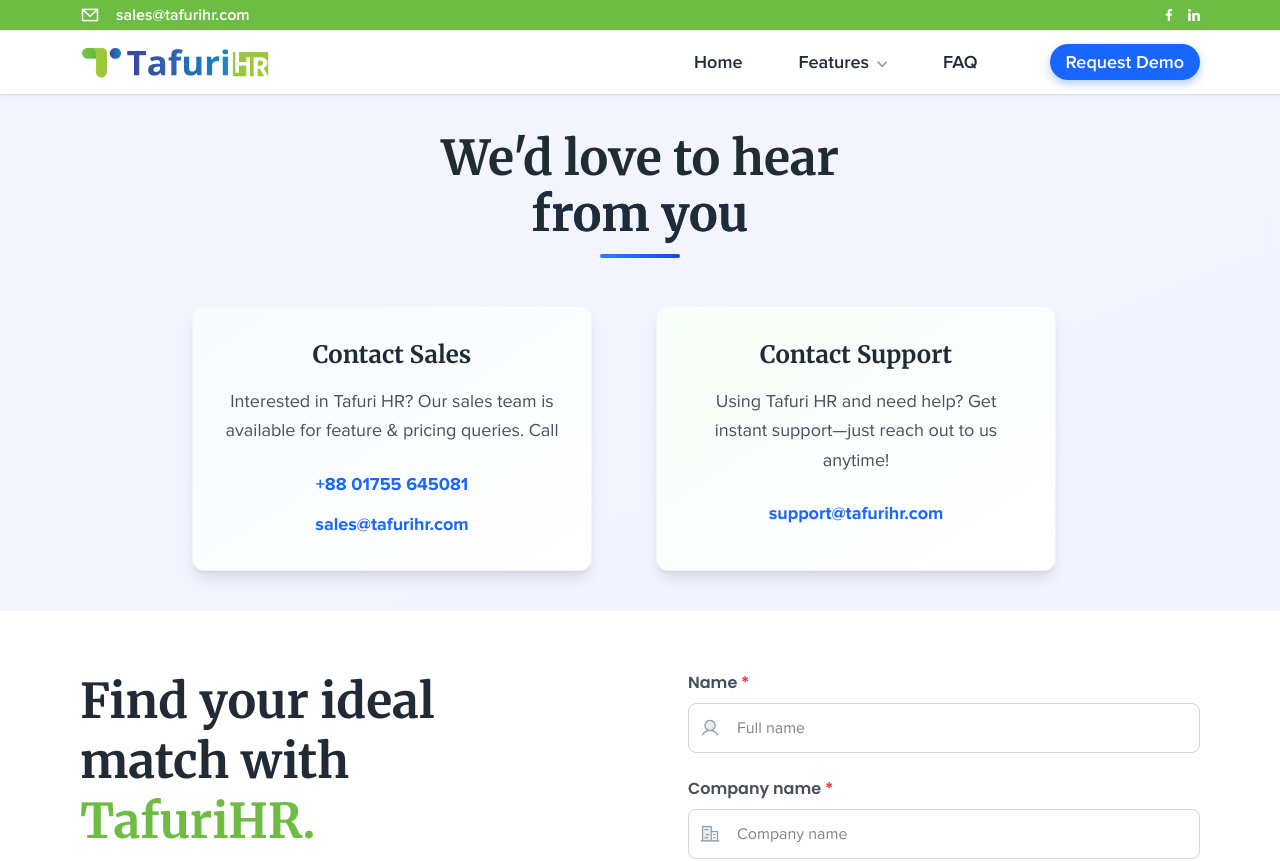
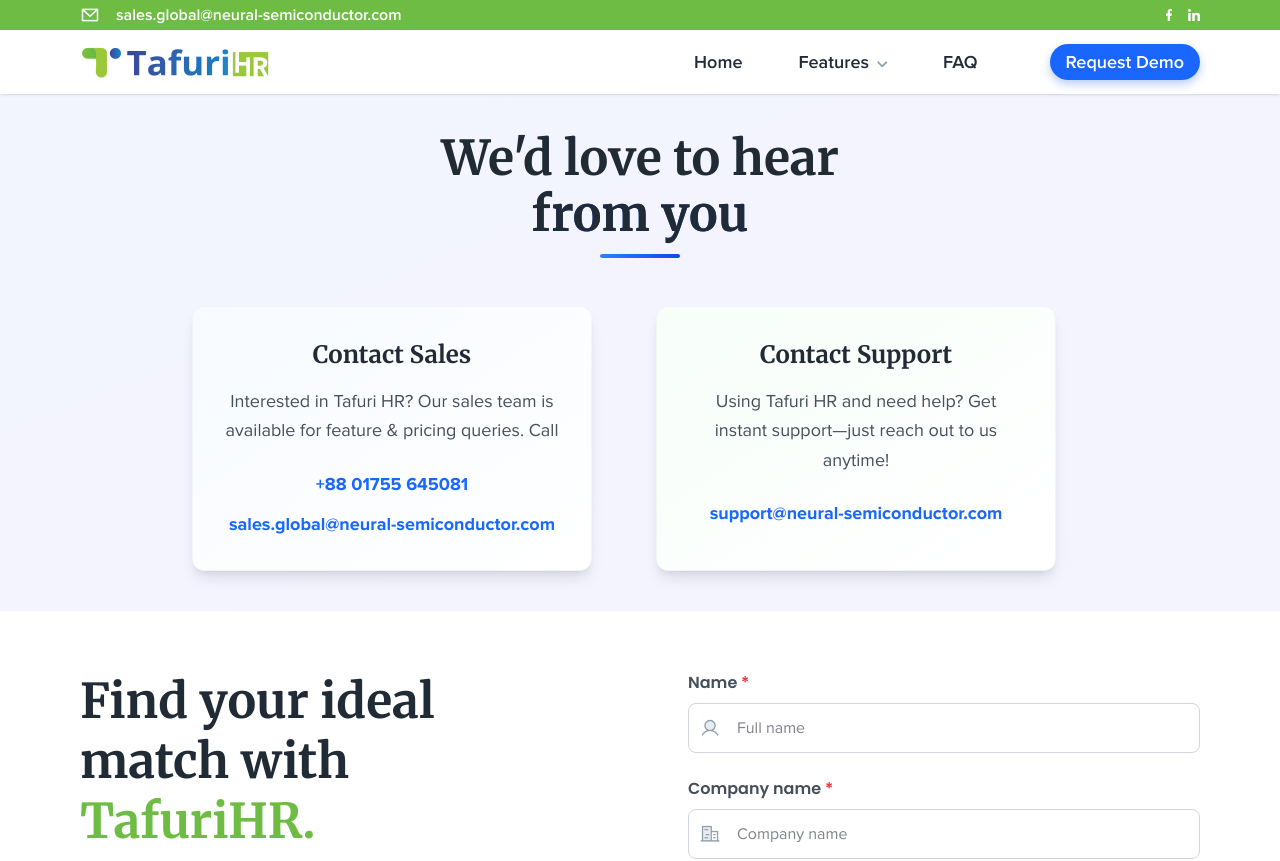
Before and after one commit to sayeed007/Tafuri-HRMS-Website, a Next.js app: page /request-demo in a window 1280 px wide. Shown: the top 861 px of the page. Built offline with nearby package versions, Linux system fonts and the light colour scheme.

Commit message:
Updated Support and sales email

```diff
--- a/src/app/layout.tsx
+++ b/src/app/layout.tsx
@@ -109,7 +109,7 @@
               contactPoint: {
                 '@type': 'ContactPoint',
                 telephone: '+88 01755 645081',
-                email: 'sales@tafurihr.com',
+                email: 'sales.global@neural-semiconductor.com',
                 contactType: 'Sales',
                 areaServed: 'Global',
               },
--- a/src/components/Footer.tsx
+++ b/src/components/Footer.tsx
@@ -62,7 +62,7 @@
                     <div>
                         <div className="text-xl font-semibold mb-6 tracking-[1.2px]">CONTACT</div>
                         <p className='text-lg text-black mb-3'>+88 01755 645081</p>
-                        <p className='text-lg text-black mb-3'>sales@tafurihr.com</p>
+                        <p className='text-lg text-black mb-3'>sales.global@neural-semiconductor.com</p>
 
                         <p className='text-lg text-black'>House 5/B, Sector-3, Road-13,Uttara, </p>
                         <p className='text-lg text-black mb-2'>Dhaka, Bangladesh</p>
--- a/src/components/Header.tsx
+++ b/src/components/Header.tsx
@@ -11,11 +11,11 @@
                     <div className="flex gap-2 items-center">
                         <Image src={'/icons/Mail.png'} alt={'Mail'} width={20} height={20} />
                         <a
-                            href="mailto:sales@tafurihr.com"
+                            href="mailto:sales.global@neural-semiconductor.com"
                             className="text-white font-semibold text-base ml-2"
                             title="Contact TafuriHR Sales Team"
                         >
-                            sales@tafurihr.com
+                            sales.global@neural-semiconductor.com
                         </a>
                     </div>
                     <div className="flex gap-4 items-center">
--- a/src/components/request-demo/ContactSection.tsx
+++ b/src/components/request-demo/ContactSection.tsx
@@ -119,7 +119,7 @@
                             +88 01755 645081
                         </motion.a>
                         <motion.a
-                            href="mailto:sales@tafurihr.com"
+                            href="mailto:sales.global@neural-semiconductor.com"
                             className="block text-blue hover:text-blue-600 font-bold text-lg transition-colors duration-200"
                             whileHover={{
                                 scale: 1.05,
@@ -128,7 +128,7 @@
                             }}
                             whileTap={{ scale: 0.98 }}
                         >
-                            sales@tafurihr.com
+                            sales.global@neural-semiconductor.com
                         </motion.a>
                     </motion.div>
                 </motion.div>
@@ -163,7 +163,7 @@
                         out to us anytime!
                     </motion.p>
                     <motion.a
-                        href="mailto:support@tafurihr.com"
+                        href="mailto:support@neural-semiconductor.com"
                         className="block text-blue hover:text-blue-600 font-bold text-lg relative z-10 transition-colors duration-200"
                         variants={contactInfoVariants}
                         whileHover={{
@@ -173,7 +173,7 @@
                         }}
                         whileTap={{ scale: 0.98 }}
                     >
-                        support@tafurihr.com
+                        support@neural-semiconductor.com
                     </motion.a>
                 </motion.div>
             </motion.div>
```
